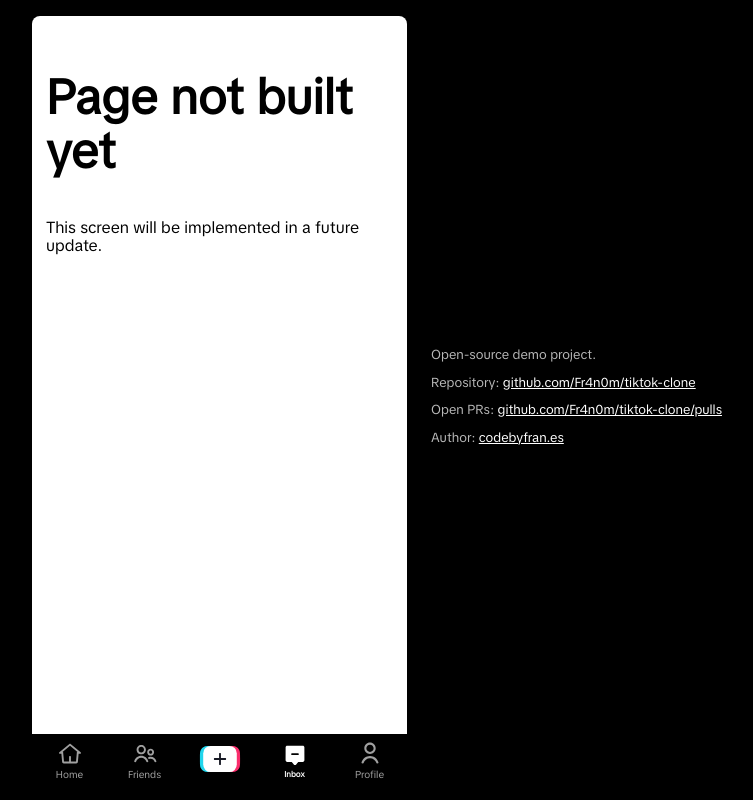
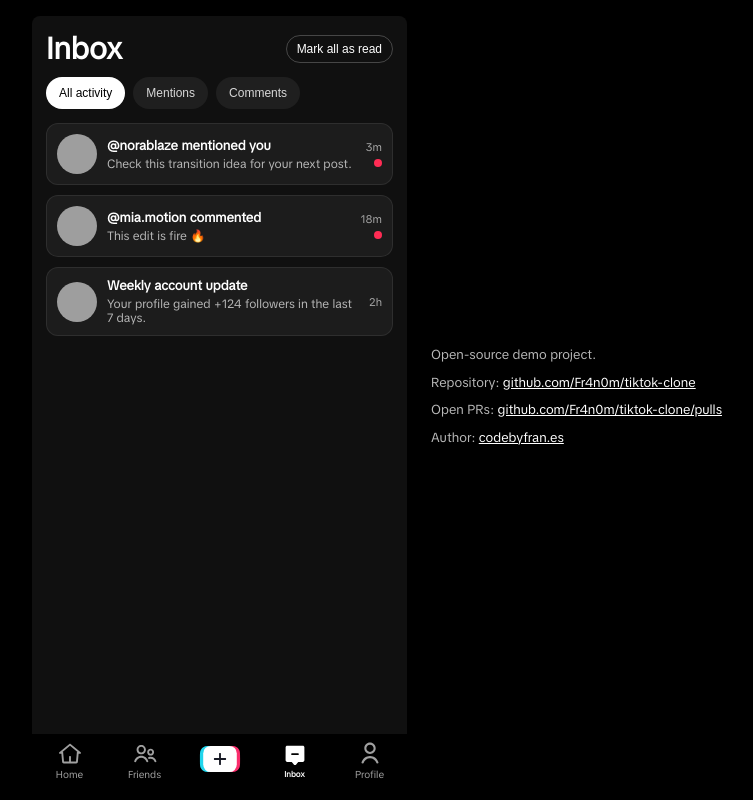
Before and after one commit to Fr4n0m/tiktok-clone, a React (Vite) app: page /inbox in a window 1280 px wide. Shown: the whole page, without its empty margins (263-1016 px from the left). Built offline with nearby package versions, Linux system fonts and the light colour scheme; grey boxes are pictures that could not be loaded.

Commit message:
feat: implement inbox page with mock activity filters

```diff
--- a/src/pages/Inbox/index.tsx
+++ b/src/pages/Inbox/index.tsx
@@ -1,8 +1,63 @@
+import { useMemo, useState } from "react";
 import styles from "./styles.module.css";
-import PlaceholderPage from "../../components/PlaceholderPage";
+import { UI_TEXT } from "../../content/uiText";
+import { MOCK_INBOX_NOTIFICATIONS } from "../../data/mockSocial";
+import { InboxNotification } from "../../types/social";
+
+const FILTERS: { id: InboxNotification["category"]; label: string }[] = [
+  { id: "all", label: UI_TEXT.inboxPage.filters.all },
+  { id: "mentions", label: UI_TEXT.inboxPage.filters.mentions },
+  { id: "comments", label: UI_TEXT.inboxPage.filters.comments },
+];
 
 const Inbox = () => {
-  return <PlaceholderPage className={styles.inbox} />;
+  const [activeFilter, setActiveFilter] = useState<InboxNotification["category"]>("all");
+
+  const notifications = useMemo(
+    () =>
+      MOCK_INBOX_NOTIFICATIONS.filter(
+        (item) => activeFilter === "all" || item.category === activeFilter
+      ),
+    [activeFilter]
+  );
+
+  return (
+    <section className={styles.inbox}>
+      <header className={styles.header}>
+        <h1>{UI_TEXT.inboxPage.title}</h1>
+        <button type="button">{UI_TEXT.inboxPage.markRead}</button>
+      </header>
+
+      <div className={styles.filters}>
+        {FILTERS.map((filter) => (
+          <button
+            className={filter.id === activeFilter ? styles.active : ""}
+            key={filter.id}
+            onClick={() => setActiveFilter(filter.id)}
+            type="button"
+          >
+            {filter.label}
+          </button>
+        ))}
+      </div>
+
+      <div className={styles.notifications}>
+        {notifications.map((notification) => (
+          <article className={styles.notification} key={notification.id}>
+            <img alt={notification.title} className={styles.avatar} src={notification.avatar} />
+            <div className={styles.body}>
+              <strong>{notification.title}</strong>
+              <p>{notification.subtitle}</p>
+            </div>
+            <div className={styles.meta}>
+              <span>{notification.timeAgo}</span>
+              {notification.unread ? <i /> : null}
+            </div>
+          </article>
+        ))}
+      </div>
+    </section>
+  );
 };
 
 export default Inbox;
--- a/src/pages/Inbox/styles.module.css
+++ b/src/pages/Inbox/styles.module.css
@@ -1,10 +1,102 @@
 .inbox {
-    background: #fff;
-    padding: 14px;
-    height: 100%;
+    background: #101010;
+    color: #fff;
+    min-height: 100%;
+    padding: 16px 14px 76px;
 }
 
-.inbox h1 {
-    font-size: 48px;
-    font-weight: 800;
+.header {
+    align-items: center;
+    display: flex;
+    justify-content: space-between;
+    margin-bottom: 12px;
 }
+
+.header h1 {
+    margin: 0;
+    font-size: 30px;
+}
+
+.header button {
+    background: transparent;
+    border: 1px solid #ffffff3a;
+    border-radius: 999px;
+    color: #fff;
+    cursor: pointer;
+    font-size: 12px;
+    padding: 6px 10px;
+}
+
+.filters {
+    display: flex;
+    gap: 8px;
+    margin-bottom: 14px;
+}
+
+.filters button {
+    background: #ffffff10;
+    border: 1px solid transparent;
+    border-radius: 999px;
+    color: #d8d8d8;
+    cursor: pointer;
+    font-size: 12px;
+    padding: 8px 12px;
+}
+
+.filters .active {
+    background: #fff;
+    color: #000;
+}
+
+.notifications {
+    display: grid;
+    gap: 10px;
+}
+
+.notification {
+    align-items: center;
+    background: #ffffff0d;
+    border: 1px solid #ffffff14;
+    border-radius: 12px;
+    display: grid;
+    gap: 10px;
+    grid-template-columns: 40px 1fr auto;
+    padding: 10px;
+}
+
+.avatar {
+    border-radius: 999px;
+    height: 40px;
+    width: 40px;
+}
+
+.body strong {
+    display: block;
+    font-size: 13px;
+}
+
+.body p {
+    color: #b8b8b8;
+    font-size: 12px;
+    margin: 4px 0 0;
+}
+
+.meta {
+    align-items: flex-end;
+    display: flex;
+    flex-direction: column;
+    gap: 6px;
+}
+
+.meta span {
+    color: #a8a8a8;
+    font-size: 11px;
+}
+
+.meta i {
+    background: #ff2c54;
+    border-radius: 999px;
+    display: inline-block;
+    height: 8px;
+    width: 8px;
+}
```
